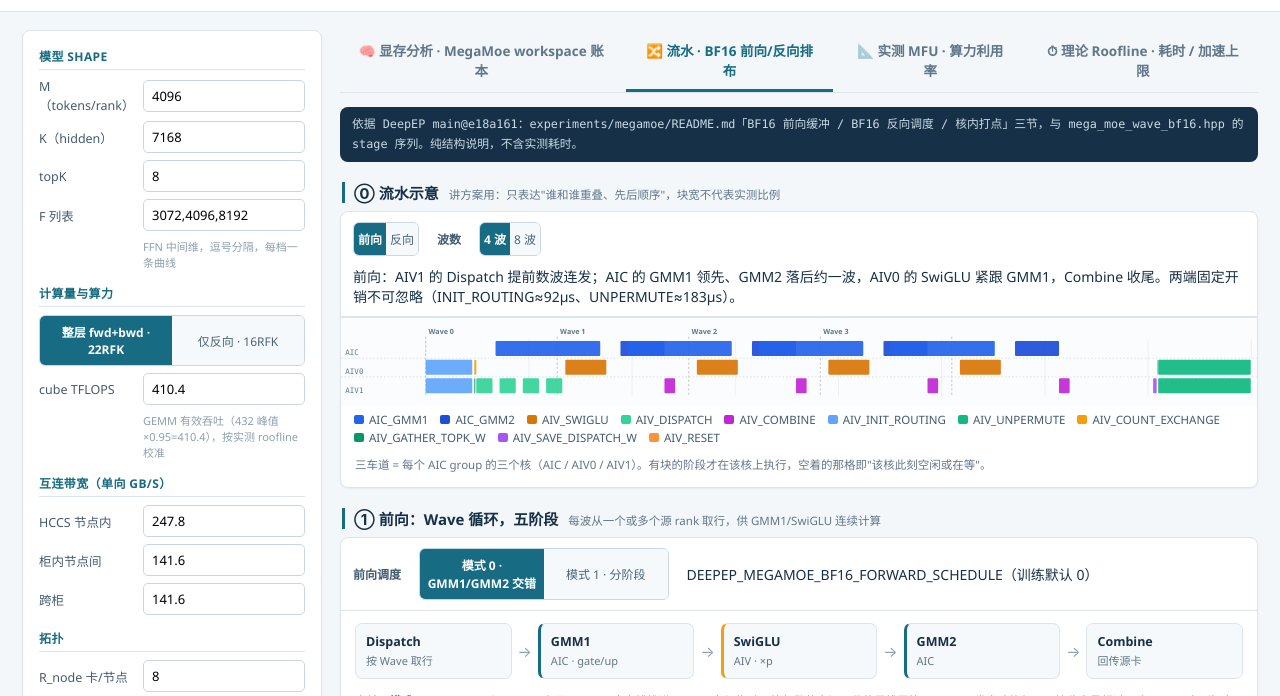
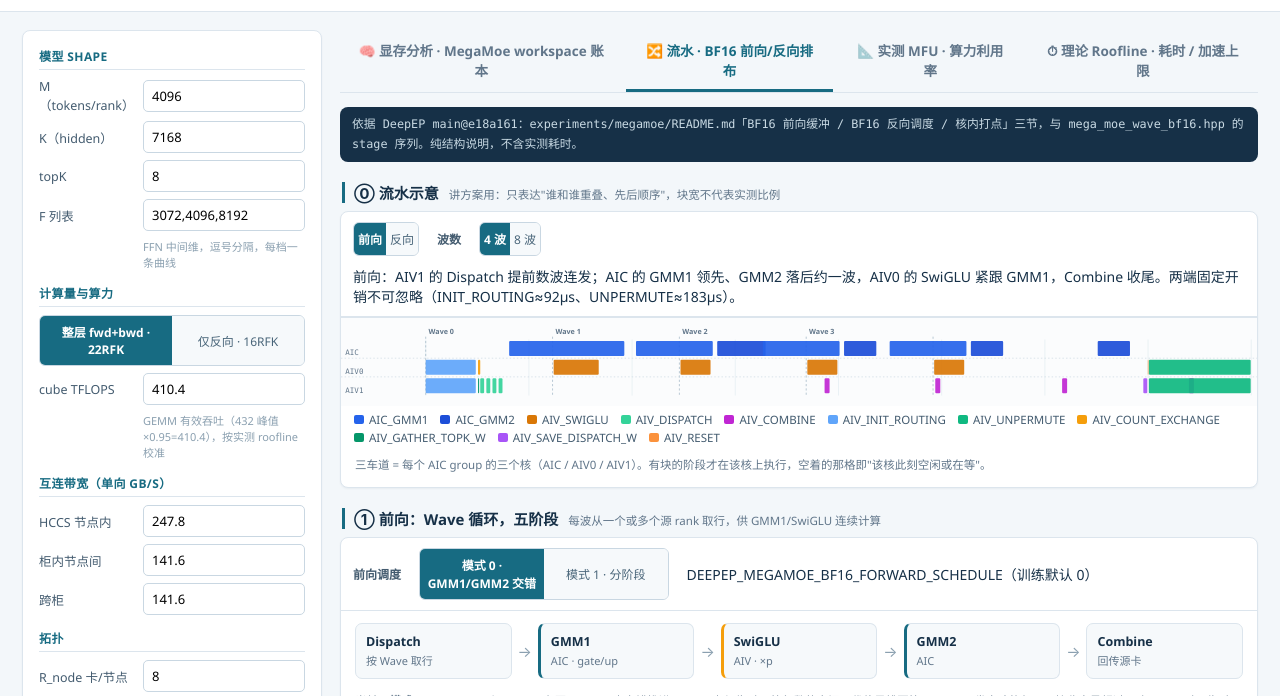
Before and after one commit to Gff0323/Megamoe_web_tools, a plain HTML site: page index.html in a window 1280 px wide. Both pictures are taken after a click on the button "🔀 流水 · BF16 前向/反向排布". Shown: the part 79-775 px from the top of the page. Drawn offline with Linux system fonts and the light colour scheme.

Commit message:
前向示意按 trace 校准：波周期 228µs、稳态 2 tile、GMM2 等下一波 GMM1 完成、Dispatch 7µs/间隔11µs 提前数波

```diff
--- a/index.html
+++ b/index.html
@@ -430,9 +430,9 @@ N = 4 × max(三条腿 流量÷带宽)          ← 每层 4 趟通信（fwd/bwd
       <div class="pnote" id="pipeFwdNote"></div>
       <div class="pnote" style="padding-top:0">
         <b>实测（all_rank_trace.json，rank0：M2048 H5120 F2304 topk6 EP8，33 波 × 32 group）：</b>
-        每波 3 个 GMM1 tile（均值 69 µs）由 AIC 连算，<b>GMM1 领先约一波</b>；GMM2（29 µs）落在后一波的 GMM1 之间，
+        稳态每波 <b>2 个 GMM1 tile</b>（首波 3 个，各 69 µs）、波周期 228 µs；GMM2（29 µs）<b>要等下一波 GMM1 算完才开始</b>，
         SwiGLU（27 µs）紧跟本波 GMM1，Combine（21 µs）跟在 GMM2 之后。
-        <b>Dispatch（32 µs）会提前数波连发</b>；两端固定开销不小：INIT_ROUTING ≈ 92 µs、UNPERMUTE ≈ 183 µs。
+        <b>Dispatch（7 µs）以 ~11 µs 间隔提前数波连发</b>（w0/w1/w2/w3 = 246/256/268/279 µs，比 GMM1 早 4 波以上）；两端固定开销不小：INIT_ROUTING ≈ 90 µs、UNPERMUTE ≈ 183 µs。
       </div>
       <div class="tblwrap" style="max-height:none;border-top:1px solid var(--line)">
         <table id="pipeFwdTbl"></table>
@@ -2033,8 +2033,10 @@ const SCHED_MEAS = {
   waveUs: 260,                       // 前向：3 个 GMM1 tile ≈ 210 + 余量
   waveUsBwd: 110,                    // 反向：dHp 43 + ready 间隔，逐块推进
   fwd: {
-    initRouting: 92, countExchange: 4, gatherTopk: 2, bufferInit: 1,
-    gmm1: 69, gmm2: 29, swiglu: 27, dispatch: 32, combine: 21,
+    // 实测（rank0 group_0）：波周期 228 µs、稳态 2 个 GMM1 tile（首波 3 个）、GMM2 落后 353 µs
+    waveUs: 228, lagGmm2: 353, swigluOffset: 80, dispatchGap: 11,
+    initRouting: 90, countExchange: 4, gatherTopk: 2, bufferInit: 1,
+    gmm1: 69, gmm2: 29, swiglu: 27, dispatch: 7, combine: 9,
     saveWeights: 7, reset: 0.4, unpermute: 183,
   },
   bwd: {
@@ -2045,7 +2047,7 @@ const SCHED_MEAS = {
 };
 
 function buildFwdSchematic(waves){
-  const M = SCHED_MEAS.fwd, P = SCHED_MEAS.waveUs;
+  const M = SCHED_MEAS.fwd, P = M.waveUs;
   const lanes = [
     { key: 'AIC',  label: 'AIC',  order: 0, events: [] },
     { key: 'AIV0', label: 'AIV0', order: 1, events: [] },
@@ -2053,43 +2055,42 @@ function buildFwdSchematic(waves){
   ];
   const put = (k, name, t0, dur) => lanes.find(l => l.key === k).events.push({ name, t0, dur });
 
-  // 前向固定开销（prologue）：两个 AIV 都在做
+  // 前向固定开销：两个 AIV 同步做 init routing，随后 count 交换 / 权重 gather
   put('AIV0', 'AIV_INIT_ROUTING', 0, M.initRouting);
   put('AIV1', 'AIV_INIT_ROUTING', 0, M.initRouting);
   put('AIV0', 'AIV_COUNT_EXCHANGE', M.initRouting + 4, M.countExchange);
   put('AIV1', 'AIV_GATHER_TOPK_W', M.initRouting + 4, M.gatherTopk);
   const base = M.initRouting + 8;
 
-  // AIV1：dispatch 会提前若干波（真实 trace 里 w0/w1/w2 连发）
-  for (let w = 0; w < waves; w++) put('AIV1', 'AIV_DISPATCH', base + w * 46, M.dispatch);
-
+  // AIV1：dispatch 提前且连发（真实间隔 ~11 µs，比 GMM1 早数波）
+  for (let w = 0; w < waves; w++) put('AIV1', 'AIV_DISPATCH', base + w * M.dispatchGap, M.dispatch);
+
+  const t0 = base + waves * M.dispatchGap + 8;   // GMM1 起点（dispatch 已提前跑完）
   for (let w = 0; w < waves; w++){
-    const t = base + M.dispatch + 6 + w * P;
-    // AIC：本波 3 个 GMM1 tile（领先）
-    put('AIC', 'AIC_GMM1', t, M.gmm1 * 3);
-    // AIV0：SwiGLU 紧跟本波 GMM1
-    put('AIV0', 'AIV_SWIGLU', t + M.gmm1 * 2, M.swiglu * 3);
-    // AIC：本波 GMM2 落后约一波（与下一波 GMM1 重叠）
-    put('AIC', 'AIC_GMM2', t + P * 0.95, M.gmm2 * 3);
-    // AIV1：本波 Combine 跟在 GMM2 之后
-    put('AIV1', 'AIV_COMBINE', t + P * 0.95 + M.gmm2 * 3, M.combine);
-  }
-
-  // epilogue：保存 dispatch 权重 → reset → unpermute（真实 trace 里 183 µs，很显眼）
-  const end = base + M.dispatch + 6 + waves * P + P;
+    const t = t0 + w * P;
+    const tiles = w === 0 ? 3 : 2;               // 首波 3 个 tile，稳态 2 个
+    put('AIC',  'AIC_GMM1', t, M.gmm1 * tiles);
+    put('AIV0', 'AIV_SWIGLU', t + M.swigluOffset, M.swiglu * tiles);
+    // GMM2 落后约一波：等下一波的 GMM1 算完才轮到它（实测 647 ≈ GMM1(w1) 507+138）
+    const g2 = t + P + M.gmm1 * 2 + 8;
+    put('AIC',  'AIC_GMM2', g2, M.gmm2 * tiles);
+    put('AIV1', 'AIV_COMBINE', g2 + M.gmm2 * tiles + 106, M.combine);
+  }
+
+  // epilogue：保存 dispatch 权重 → reset → unpermute（实测 183 µs，很显眼）
+  const end = t0 + waves * P + P;
   put('AIV1', 'AIV_SAVE_DISPATCH_W', end, M.saveWeights);
   put('AIV0', 'AIV_RESET', end + M.saveWeights + 1, M.reset);
   put('AIV0', 'AIV_UNPERMUTE', end + M.saveWeights + 3, M.unpermute);
   put('AIV1', 'AIV_UNPERMUTE', end + M.saveWeights + 3, M.unpermute);
 
   const span = end + M.saveWeights + M.unpermute + 4;
-  return { lanes, spanUs: span, periodUs: P, waves, waveBase: base + M.dispatch + 6,
+  return { lanes, spanUs: span, periodUs: P, waves, waveBase: t0,
     eventCount: lanes.reduce((n, l) => n + l.events.length, 0),
     stages: ['AIC_GMM1', 'AIC_GMM2', 'AIV_SWIGLU', 'AIV_DISPATCH', 'AIV_COMBINE',
              'AIV_INIT_ROUTING', 'AIV_UNPERMUTE', 'AIV_COUNT_EXCHANGE', 'AIV_GATHER_TOPK_W',
              'AIV_SAVE_DISPATCH_W', 'AIV_RESET'] };
 }
-
 function buildBwdSchematic(waves){
   const M = SCHED_MEAS.bwd, P = SCHED_MEAS.waveUsBwd;
   const lanes = [
```
